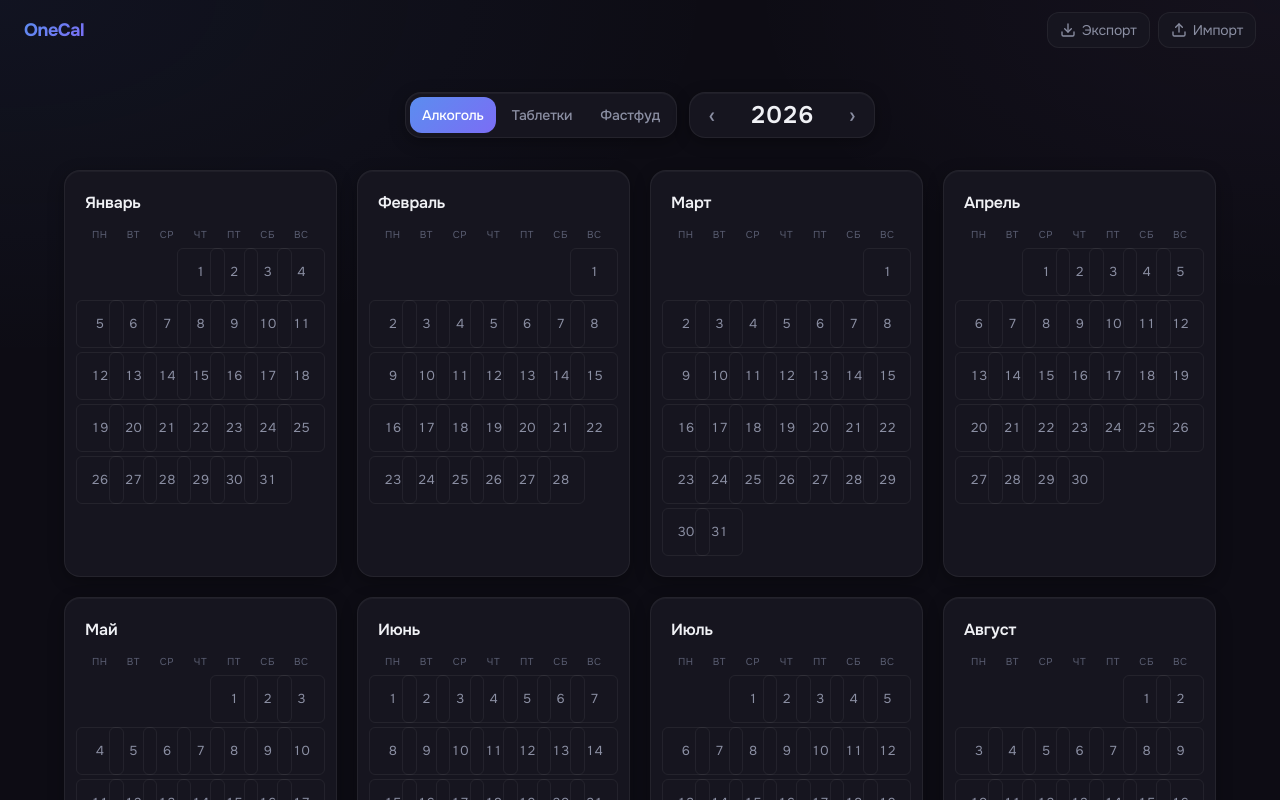
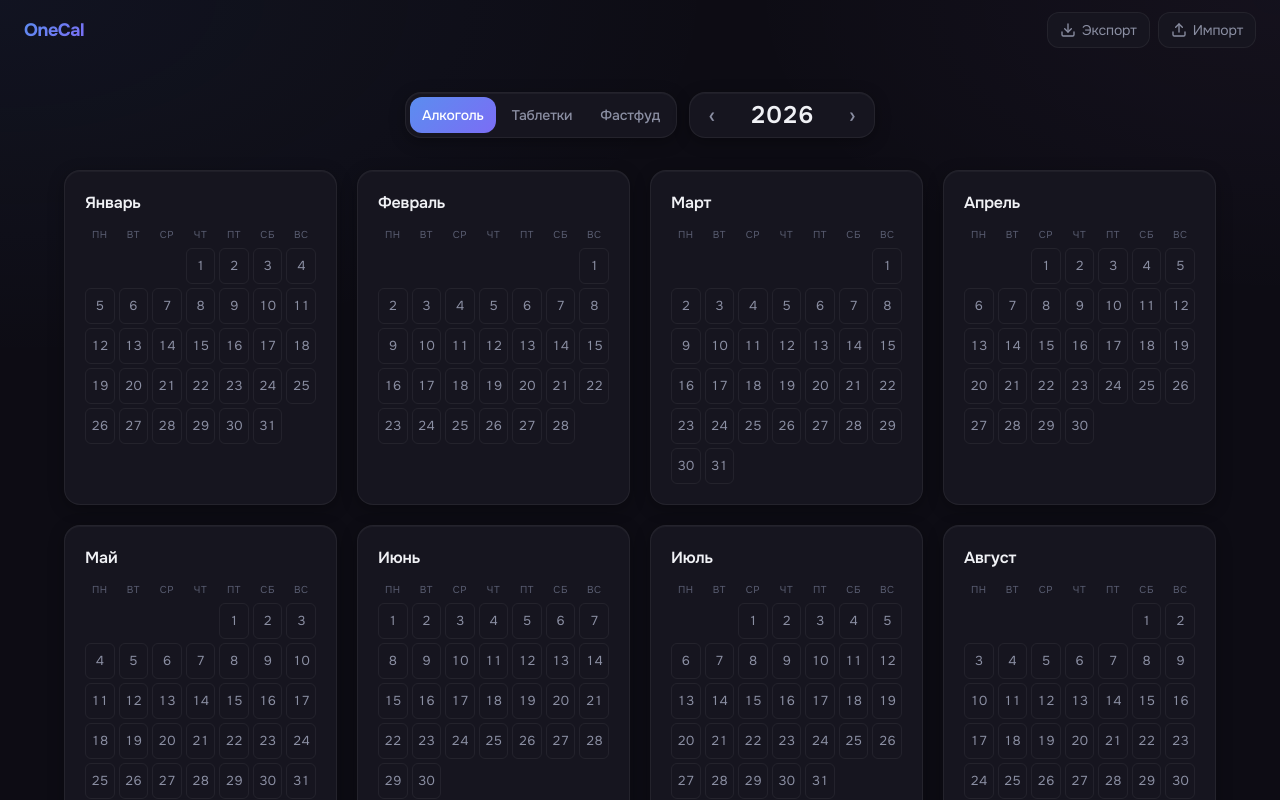
Before and after one commit to mike-novum/onecal, a React (Vite) app: page /alcohol in a window 1280 px wide. Shown: the top 800 px of the page. Built offline with nearby package versions, Linux system fonts and the light colour scheme.

Commit message:
fix(layout): откат изменений размеров кнопок дней в календаре из-за визуальных артефактов

```diff
--- a/src/components/DayCell.tsx
+++ b/src/components/DayCell.tsx
@@ -18,11 +18,7 @@ export const DayCell = memo(function DayCell({ dayNumber, emoji, onClick, isToda
       aria-current={isToday ? 'date' : undefined}
       className={[
         'group relative flex items-center justify-center rounded-md border text-center tabular-nums transition',
-        // Кнопки фиксированно квадратные: 32px на телефонах, 48px на остальных экранах.
-        // justify-self-center нужен, чтобы при более широких ячейках грида кнопка
-        // не растягивалась на всю ширину, а оставалась по центру.
-        'h-8 w-8 justify-self-center self-center sm:h-12 sm:w-12',
-        isSm ? 'text-[13px]' : 'text-base',
+        isSm ? 'h-9 text-[13px]' : 'aspect-square text-base',
         isToday
           ? 'border-transparent font-semibold text-white'
           : emoji
--- a/src/components/MonthCard.tsx
+++ b/src/components/MonthCard.tsx
@@ -63,7 +63,7 @@ export const MonthCard = memo(forwardRef<HTMLElement, MonthCardProps>(function M
                 size="sm"
               />
             ) : (
-              <div key={`${wi}-${di}`} aria-hidden className="h-8 sm:h-12" />
+              <div key={`${wi}-${di}`} aria-hidden className="h-9" />
             ),
           ),
         )}
```
